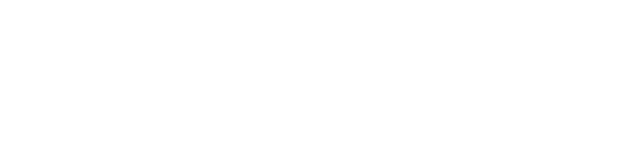
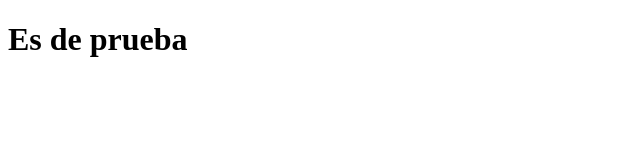
Before and after one commit to kava007/mi-repositorio, a plain HTML site: page index.html in a window 1280 px wide. Shown: the whole page, without its empty margins (0-640 px from the left). Drawn offline with Linux system fonts and the light colour scheme.

Commit message:
cambios en index.html

```diff
--- a/index.html
+++ b/index.html
@@ -6,5 +6,7 @@
 </head>
 <body>
 
+	<h1>Es de prueba</h1>
+
 </body>
 </html>
```
